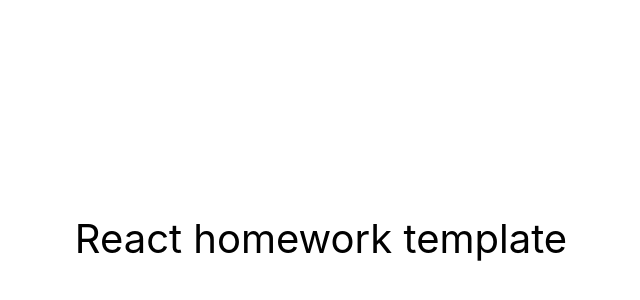
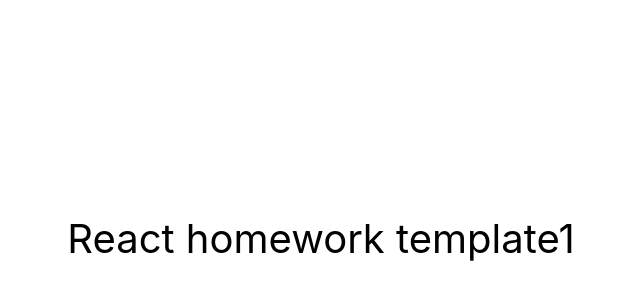
Before and after one commit to sasha-khomiak/goit-react-hw-02-feedback, a React (Create React App) app: page / in a window 1280 px wide. Shown: the part 162-462 px from the top of the page, without its empty margins (319-959 px from the left). Built offline with nearby package versions, Linux system fonts and the light colour scheme.

Commit message:
start editing

```diff
--- a/package.json
+++ b/package.json
@@ -1,8 +1,8 @@
 {
-  "name": "react-homework-template",
+  "name": "goit-react-hw-02-feedback",
   "version": "0.1.0",
   "private": true,
-  "homepage": "https://goitacademy.github.io/react-homework-template/",
+  "homepage": "https://sasha-khomiak.github.io/goit-react-hw-02-feedback/",
   "dependencies": {
     "@testing-library/jest-dom": "^5.16.3",
     "@testing-library/react": "^12.1.4",
--- a/src/components/App.jsx
+++ b/src/components/App.jsx
@@ -7,10 +7,10 @@ export const App = () => {
         justifyContent: 'center',
         alignItems: 'center',
         fontSize: 40,
-        color: '#010101'
+        color: '#010101',
       }}
     >
-      React homework template
+      React homework template1
     </div>
   );
 };
```
Also changed, not shown: 1 other file (tests, documents, lock files or other folders).
